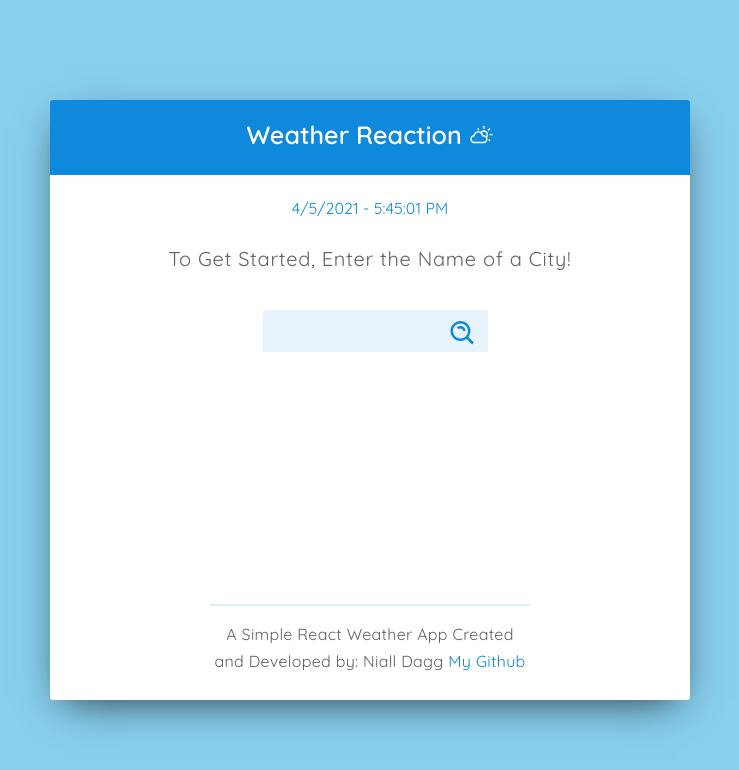
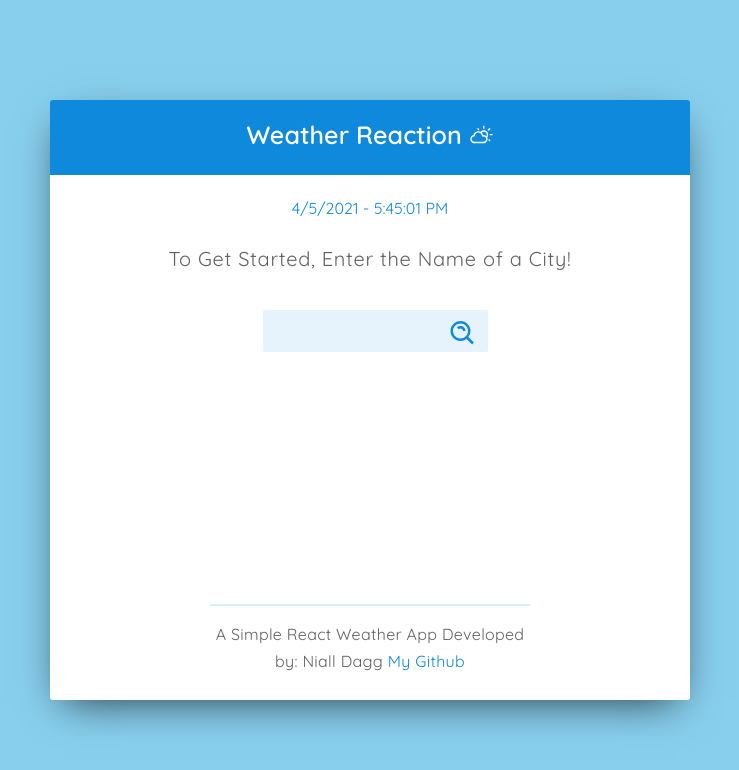
Before and after one commit to daggn3/React-Weather, a React (Create React App) app: page / in a window 1280 px wide. Shown: the top 770 px of the page, without its empty margins (270-1009 px from the left). Built offline with nearby package versions, Linux system fonts and the light colour scheme.

Commit message:
tryna fix this footer

```diff
--- a/src/components/Footer.js
+++ b/src/components/Footer.js
@@ -2,7 +2,7 @@ import React from 'react';
 
 const Footer = () => (
     <div className="footer">
-        <p> A Simple React Weather App Created and Developed by: Niall Dagg <a rel="noopener noreferrer" target="_blank" href="https://github.com/daggn3"> My Github</a></p>
+        <p> A Simple React Weather App Developed by: Niall Dagg    <a rel="noopener noreferrer" target="_blank" href="https://github.com/daggn3"> My Github</a></p>
     </div>
 )
 
```
